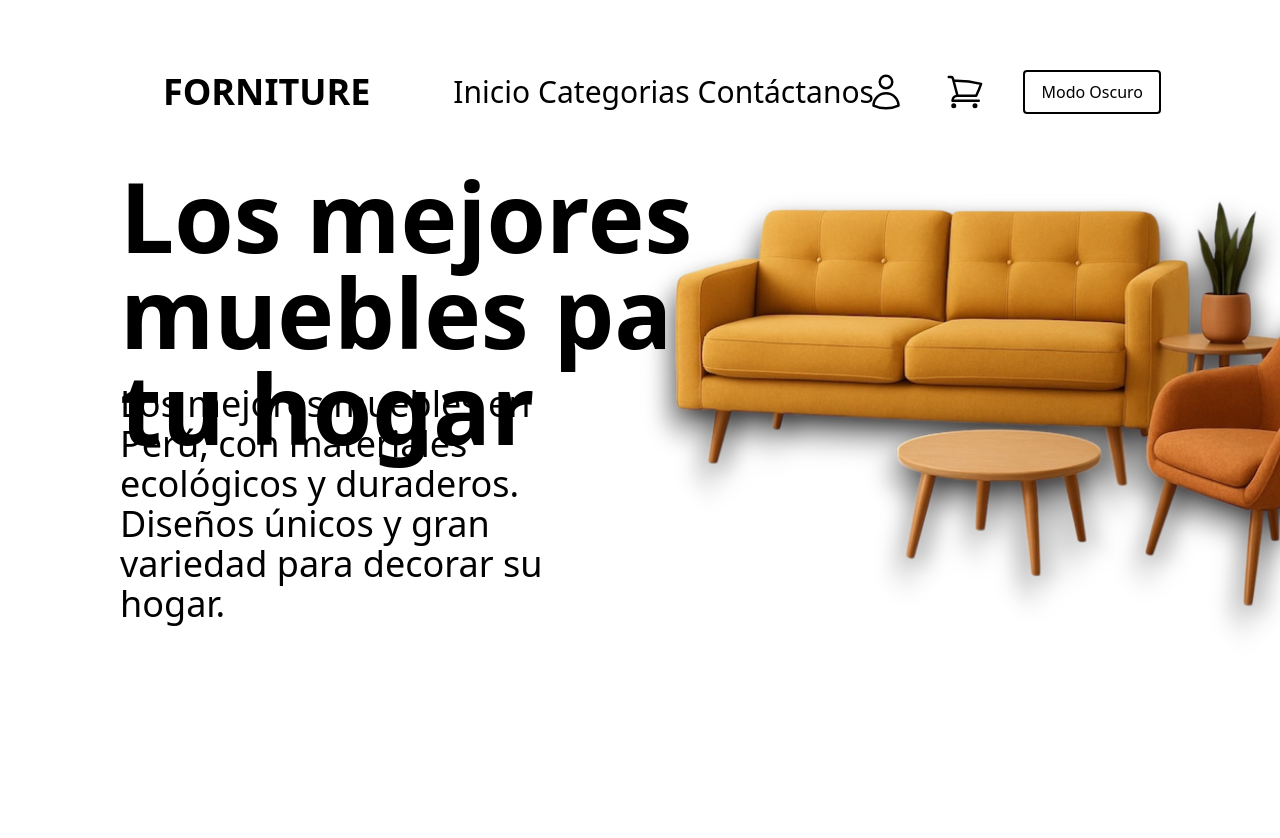
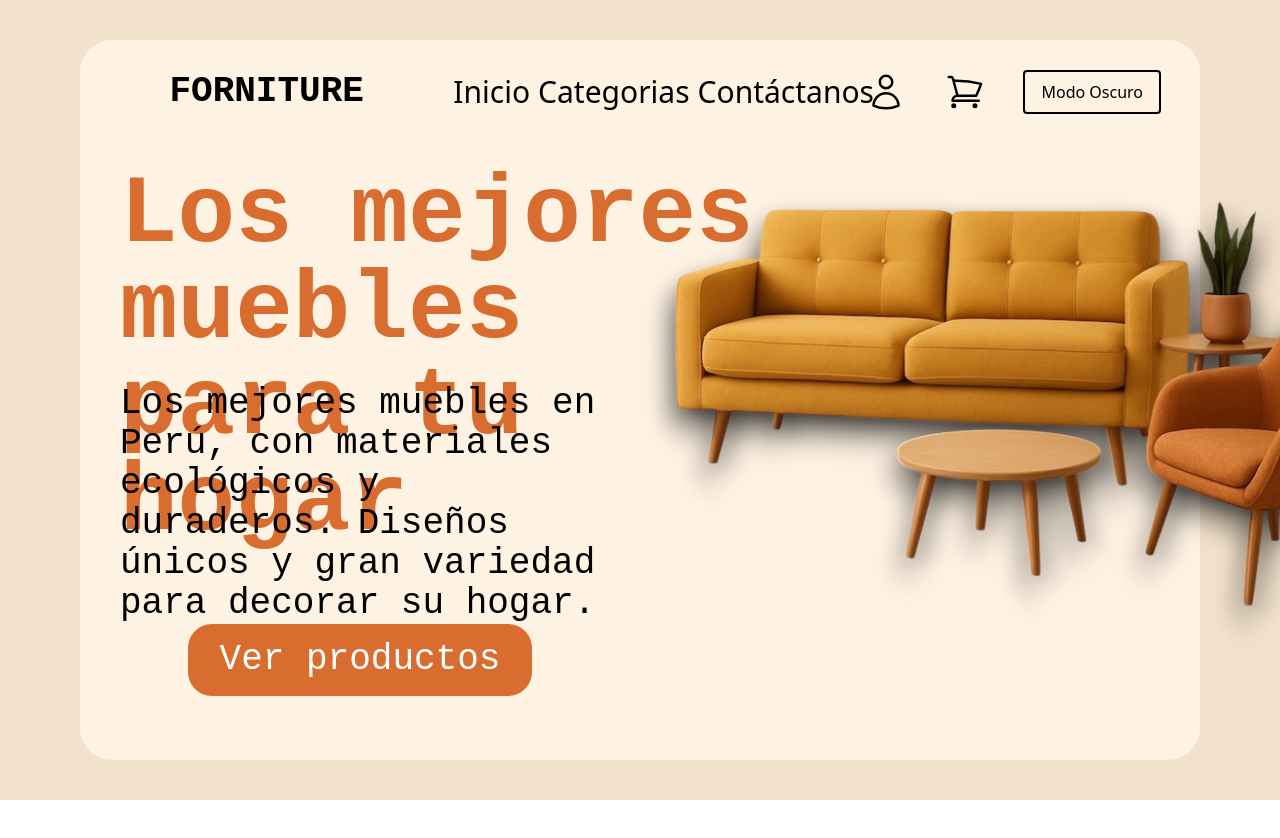
Before and after one commit to Aaron-Ccente/e-commerce-frontend, a React (Vite) app: page / in a window 1280 px wide. Shown: the top 838 px of the page. Built offline with nearby package versions, Linux system fonts and the light colour scheme.

Commit message:
Configuracion base para modo oscuro

```diff
--- a/src/index.css
+++ b/src/index.css
@@ -1 +1,15 @@
 @import "tailwindcss";
+@custom-variant dark (&:where(.dark, .dark *));
+/* Variables para light y dark mode */
+@theme {
+  --color-fondoPrincipal: #f2e2cc;
+  --color-fondoSecundario: #fef2e3;
+  --color-titulo: #d96d2f;
+  --color-titulo-dark: white;
+  --color-boton: #d96d2f;
+  --font-titulo: monospace;
+}
+
+sadasd{
+    font-family: 'Courier New', Courier, monospace;
+}
```
